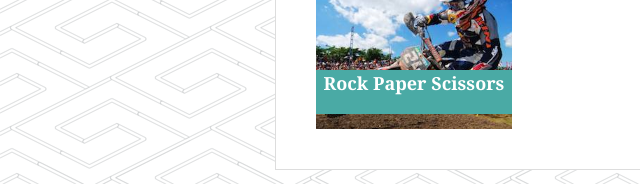
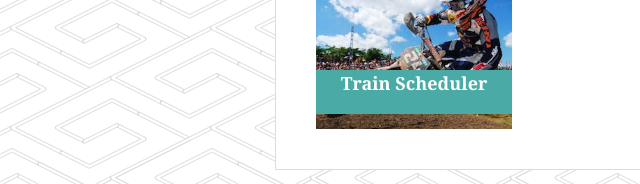
Before and after one commit to charliedglass/Bootstrap-Portfolio, a plain HTML site: page portfolio.html in a window 1280 px wide. Shown: the part 616-800 px from the top of the page, 0-640 px from the left. Drawn offline with nearby package versions, Linux system fonts and the light colour scheme.

Commit message:
adding train scheduler to my portfolio

```diff
--- a/portfolio.html
+++ b/portfolio.html
@@ -102,12 +102,12 @@
                         <!--Image made large to see responsiveness when minimizing-->
                             <div class = "col-md-4">
                                 <div class = "position-relative">
-                                    <img src = "assets/images/motorcycle.jpg" alt = "RPS" class = "img-fluid position-relative portfolio_image">
+                                    <img src = "assets/images/motorcycle.jpg" alt = "Train Scheduler" class = "img-fluid position-relative portfolio_image">
                                     <div class = "portfolio_tag">
                                         <div class = "position-relative">
                                     <!--Links that currently go nowhere-->
-                                            <a href = "" class = "portfolio_link text-center">
-                                                Rock Paper Scissors
+                                            <a href = "https://charliedglass.github.io/Train-Scheduler/" class = "portfolio_link text-center">
+                                                Train Scheduler
                                             </a>
                                         </div>
                                     </div>
```
